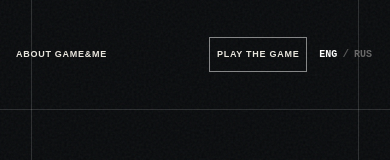
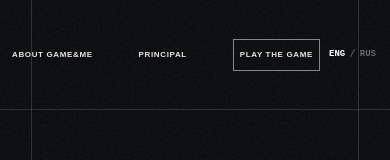
Before and after one commit to AlexKraken444/TEST-site, a Next.js app: page / in a window 390 px wide. Shown: the top 160 px of the page. Built offline with nearby package versions, Linux system fonts and the light colour scheme.

Commit message:
Add Principal character interview section

```diff
--- a/app/globals.css
+++ b/app/globals.css
@@ -34,7 +34,8 @@ nav .play-link { border: 1px solid rgba(255,255,255,.5); padding: 12px 16px; }
 .section-label span, .card-number { color: var(--red); font: 800 11px/1 monospace; letter-spacing: .16em; }
 .section-label h2 { margin: 0; font-size: clamp(28px,4vw,50px); text-transform: uppercase; }
 .trailer-frame { min-height: min(62vw,660px); display: flex; flex-direction: column; align-items: center; justify-content: center; border: 1px solid #484848; color: white; background: repeating-linear-gradient(0deg,transparent,transparent 3px,rgba(255,255,255,.025) 4px),radial-gradient(circle at 50% 48%,#292929,#090909 62%); box-shadow: 18px 18px 0 var(--red); }
-.play-button { display: grid; place-items: center; width: 88px; height: 88px; margin-bottom: 25px; padding-left: 6px; border: 1px solid #777; border-radius: 50%; font-size: 26px; }
+.play-button { display: grid; place-items: center; width: 88px; height: 88px; margin-bottom: 25px; border: 1px solid #777; border-radius: 50%; }
+.play-button::before { content: ""; width: 0; height: 0; margin-left: 6px; border-top: 11px solid transparent; border-bottom: 11px solid transparent; border-left: 18px solid white; }
 .trailer-frame p { margin: 0 0 8px; font-weight: 900; font-size: clamp(20px,3vw,40px); text-transform: uppercase; }
 .trailer-frame span { color: #888; font: 12px monospace; text-transform: uppercase; letter-spacing: .12em; }
 .info-grid { display: grid; grid-template-columns: 1.35fr .65fr; }
@@ -45,9 +46,25 @@ nav .play-link { border: 1px solid rgba(255,255,255,.5); padding: 12px 16px; }
 .red-card { background: var(--red); color: white; }
 .red-card .card-number, .red-card p { color: #210806; }
 .red-card h2 { font-size: clamp(45px,6vw,86px); }
+.principal-section { display: grid; grid-template-columns: minmax(330px,.8fr) minmax(0,1.2fr); background: #101214; border-top: 1px solid var(--line); }
+.principal-portrait { position: relative; min-height: 760px; display: flex; align-items: center; justify-content: center; overflow: hidden; padding: clamp(45px,6vw,90px); border-right: 1px solid var(--line); }
+.principal-portrait::after { content: ""; position: absolute; inset: 8%; border: 1px solid rgba(255,255,255,.1); pointer-events: none; }
+.principal-portrait img { width: min(100%,650px); max-height: 820px; object-fit: contain; filter: drop-shadow(0 20px 45px rgba(0,0,0,.45)); }
+.principal-portrait > span { position: absolute; left: clamp(24px,4vw,64px); bottom: 32px; z-index: 1; color: #8f9296; font: 700 11px/1.4 monospace; text-transform: uppercase; letter-spacing: .15em; }
+.principal-copy { padding: clamp(55px,7vw,110px); background: var(--paper); color: var(--ink); }
+.principal-copy h2 { margin: 22px 0 8px; font-size: clamp(55px,8vw,120px); line-height: .83; letter-spacing: -.07em; }
+.principal-intro { margin: 60px 0; padding-left: clamp(20px,3vw,48px); border-left: 7px solid var(--red); }
+.principal-intro p { margin: 5px 0; font-size: clamp(18px,2.1vw,31px); font-weight: 900; line-height: 1.1; }
+.interview-lead { max-width: 620px; margin: 0 0 48px; font-size: clamp(20px,2.2vw,30px); font-weight: 700; line-height: 1.3; }
+.dialogue { display: grid; gap: 18px; }
+.dialogue p { margin: 0; padding: 22px 24px; white-space: pre-line; font-size: clamp(15px,1.35vw,19px); line-height: 1.5; }
+.dialogue p span { display: inline-block; width: 18px; font-weight: 900; }
+.interviewer-line { border: 1px solid rgba(9,11,13,.2); }
+.principal-line { background: var(--ink); color: var(--paper); font-weight: 800; }
 footer { min-height: 120px; display: flex; align-items: center; justify-content: space-between; padding: 30px clamp(22px,5vw,76px); border-top: 1px solid var(--line); color: #777; font: 700 11px monospace; text-transform: uppercase; letter-spacing: .1em; }
 footer img { width: 74px; height: 74px; object-fit: contain; opacity: .45; } footer a:hover { color: white; }
 @keyframes hero-arrival { from { opacity: 0; transform: translateY(35px) scale(.96); filter: blur(8px); } to { opacity: 1; transform: translateY(0) scale(1); filter: blur(0); } }
-@media (max-width: 760px) { .site-header { align-items: center; min-height: 110px; padding-inline: 16px; } .mini-logo { display: none; } nav { flex: 1; justify-content: space-between; gap: 6px; } nav a { font-size: 9px; } nav .play-link { padding: 10px 7px; } .language-switch { margin-left: 10px; gap: 3px; } .language-switch button { font-size: 10px; } .main-logo { width: 92vw; } .hero::before { left: 8%; } .hero::after { right: 8%; } .trailer-frame { min-height: 55vw; box-shadow: 9px 9px 0 var(--red); text-align: center; padding: 30px 18px; } .play-button { width: 62px; height: 62px; font-size: 18px; } .info-grid { grid-template-columns: 1fr; } .info-card { min-height: 500px; border-right: 0; border-bottom: 1px solid var(--line); } .info-card h2 { margin-top: 60px; } footer { flex-wrap: wrap; gap: 20px; } }
+@media (max-width: 900px) { .principal-section { grid-template-columns: 1fr; } .principal-portrait { min-height: 620px; border-right: 0; border-bottom: 1px solid var(--line); } }
+@media (max-width: 760px) { .site-header { align-items: center; min-height: 110px; padding-inline: 12px; } .mini-logo { display: none; } nav { flex: 1; justify-content: space-between; gap: 5px; } nav a { font-size: 8px; } nav .play-link { padding: 9px 6px; } .language-switch { margin-left: 7px; gap: 2px; } .language-switch button { font-size: 9px; } .main-logo { width: 92vw; } .hero::before { left: 8%; } .hero::after { right: 8%; } .trailer-frame { min-height: 55vw; box-shadow: 9px 9px 0 var(--red); text-align: center; padding: 30px 18px; } .play-button { width: 62px; height: 62px; } .info-grid { grid-template-columns: 1fr; } .info-card { min-height: 500px; border-right: 0; border-bottom: 1px solid var(--line); } .info-card h2 { margin-top: 60px; } .principal-portrait { min-height: 500px; padding: 52px 30px 80px; } .principal-copy { padding: 55px 22px; } .principal-intro { margin: 42px 0; } .dialogue p { padding: 18px 16px; } footer { flex-wrap: wrap; gap: 20px; } }
 @media (hover: none), (pointer: coarse) { .fisheye-background { display: none; } }
 @media (prefers-reduced-motion: reduce) { html { scroll-behavior: auto; } * { transition: none !important; animation: none !important; } .reveal { opacity: 1; transform: none; filter: none; } .fisheye-background { display: none; } }
--- a/app/page.tsx
+++ b/app/page.tsx
@@ -7,7 +7,7 @@ const gameUrl = 'https://gamejolt.com/games/test/1018154';
 const copy = {
   ru: {
     homeLabel: 'TEST, в начало страницы', navLabel: 'Основная навигация',
-    about: 'Об игре и обо мне', game: 'Сама игра',
+    about: 'Об игре и обо мне', principalNav: 'Директор', game: 'Сама игра',
     lead: 'Всё имеет смысл. Ничего не имеет смысла.', scroll: 'Смотреть ниже',
     trailer: 'Трейлер', trailerSoon: 'Трейлер скоро появится', trailerStatus: 'Видео находится в разработке',
     gameLabel: '02 / ОБ ИГРЕ', gameHeading: 'Об игре',
@@ -19,7 +19,7 @@ const copy = {
   },
   en: {
     homeLabel: 'TEST, back to top', navLabel: 'Main navigation',
-    about: 'About game&me', game: 'Play the game',
+    about: 'About game&me', principalNav: 'Principal', game: 'Play the game',
     lead: 'Everything makes sense. Nothing makes sense.', scroll: 'Scroll down',
     trailer: 'Trailer', trailerSoon: 'Trailer coming soon', trailerStatus: 'The video is in development',
     gameLabel: '02 / ABOUT THE GAME', gameHeading: 'About the game',
@@ -31,10 +31,52 @@ const copy = {
   },
 } as const;
 
+const principalCopy = {
+  ru: {
+    label: '04 / ПЕРСОНАЖ',
+    title: 'ДИРЕКТОР',
+    subtitle: 'Один из главных персонажей',
+    intro: ['Гроза всей школы!', 'ТОТ КТО НИКОГДА НЕ ЗАТЫКАЕТСЯ!', 'ВЕЛИКИЙ И НЕПОБЕДИМЫЙ…', 'ДИИИИРЕКТОР!!!'],
+    interview: 'И сегодня мы смогли взять у него интервью!',
+    imageAlt: 'Персонаж Директор',
+    dialogue: [
+      { speaker: 'interviewer', text: 'Директор?' },
+      { speaker: 'principal', text: 'Да я вас слушаю.' },
+      { speaker: 'interviewer', text: 'Для начала прошу вас ответить, чем вы\nлюбите заниматься в свободное время?' },
+      { speaker: 'principal', text: 'ХАХАХАХАХАХА! ЭТО КАКАЯ-ТО ШУТКА?\nУ МЕНЯ НЕТ СВОБОДНОГО ВРЕМЕНИ!!\nМНЕ НУЖНО ГОВОРИТЬ!!! ИНАЧЕ…' },
+      { speaker: 'interviewer', text: 'Спасибо что ответили! Пожалуй-ка мы закончим интервью…' },
+      { speaker: 'principal', text: 'ЕСЛИ Я БЫ МОГ Я БЫ СЖЁГ ТВОЙ ДОМ ДОТЛА И СМОТРЕЛ БЫ КАК ТЫ СГОРАЕШЬ В НЁМ ЖАЛКИЙ ЧЕЛОВЕК!!!\nХАХАХАХА\nСКОРО!!! К НАМ ПРИЕДУТ С ТВ!\nОЗЕРО...' },
+      { speaker: 'interviewer', text: 'Так, вот это уже было лишним!' },
+      { speaker: 'principal', text: 'ЛИШНИМ? ТВОЕ СУЩЕСТВОВАНИЕ БЫЛО ЛИШНИМ!!! ТЫ ХОТЬ ЗНАЕШЬ, ЧТО Я ВСЕХ ОБЕРЕГАЮ ОТ ОПАСНОСТИ УРОВНЯ КОНЦА СВЕТА???' },
+      { speaker: 'interviewer', text: 'В-всем пока! Конец интервью!!!' },
+    ],
+  },
+  en: {
+    label: '04 / CHARACTER',
+    title: 'THE PRINCIPAL',
+    subtitle: 'One of the main characters',
+    intro: ['The terror of the entire school!', 'THE ONE WHO NEVER STOPS TALKING!', 'THE GREAT AND UNDEFEATED…', 'THE PRIIIIINCIPAL!!!'],
+    interview: 'And today we managed to interview him!',
+    imageAlt: 'The Principal character',
+    dialogue: [
+      { speaker: 'interviewer', text: 'Principal?' },
+      { speaker: 'principal', text: 'Yes, I am listening.' },
+      { speaker: 'interviewer', text: 'First, please tell us what you like to do\nin your free time?' },
+      { speaker: 'principal', text: 'HAHAHAHAHAHA! IS THIS SOME KIND OF JOKE?\nI HAVE NO FREE TIME!!\nI NEED TO TALK!!! OTHERWISE…' },
+      { speaker: 'interviewer', text: 'Thank you for answering! I think we should end the interview…' },
+      { speaker: 'principal', text: 'IF I COULD, I WOULD BURN YOUR HOUSE TO THE GROUND AND WATCH YOU BURN INSIDE IT, YOU PATHETIC HUMAN!!!\nHAHAHAHA\nSOON!!! TV CREWS WILL COME TO US!\nTHE LAKE...' },
+      { speaker: 'interviewer', text: 'Okay, that was already too much!' },
+      { speaker: 'principal', text: 'TOO MUCH? YOUR EXISTENCE WAS TOO MUCH!!! DO YOU EVEN KNOW THAT I PROTECT EVERYONE FROM A DOOMSDAY-LEVEL THREAT???' },
+      { speaker: 'interviewer', text: 'G-goodbye everyone! End of interview!!!' },
+    ],
+  },
+} as const;
+
 export default function Home() {
   const [language, setLanguage] = useState<'ru' | 'en'>('en');
   const canvasRef = useRef<HTMLCanvasElement>(null);
   const t = copy[language];
+  const principal = principalCopy[language];
 
   useEffect(() => { document.documentElement.lang = language; }, [language]);
 
@@ -155,6 +197,7 @@ export default function Home() {
         <a className="mini-logo" href="#top" aria-label={t.homeLabel}>TEST</a>
         <nav aria-label={t.navLabel}>
           <a href="#about-game">{t.about}</a>
+          <a href="#principal">{t.principalNav}</a>
           <a className="play-link" href={gameUrl} target="_blank" rel="noreferrer">{t.game}</a>
         </nav>
         <div className="language-switch" role="group" aria-label={t.languageLabel}>
@@ -174,7 +217,7 @@ export default function Home() {
       <section className="trailer-section reveal" id="trailer" aria-labelledby="trailer-title">
         <div className="section-label"><span>01</span><h2 id="trailer-title">{t.trailer}</h2></div>
         <div className="trailer-frame">
-          <div className="play-button" aria-hidden="true">▶</div>
+          <div className="play-button" aria-hidden="true" />
           <p>{t.trailerSoon}</p><span>{t.trailerStatus}</span>
         </div>
       </section>
@@ -188,6 +231,28 @@ export default function Home() {
         </article>
       </section>
 
+      <section className="principal-section" id="principal" aria-labelledby="principal-title">
+        <div className="principal-portrait reveal reveal-left">
+          <img src="/principal.png" alt={principal.imageAlt} />
+          <span>{principal.subtitle}</span>
+        </div>
+        <div className="principal-copy reveal reveal-right">
+          <div className="card-number">{principal.label}</div>
+          <h2 id="principal-title">{principal.title}</h2>
+          <div className="principal-intro">
+            {principal.intro.map((line) => <p key={line}>{line}</p>)}
+          </div>
+          <p className="interview-lead">{principal.interview}</p>
+          <div className="dialogue">
+            {principal.dialogue.map((line, index) => (
+              <p className={line.speaker === 'principal' ? 'principal-line' : 'interviewer-line'} key={`${line.speaker}-${index}`}>
+                <span aria-hidden="true">-</span>{line.text}
+              </p>
+            ))}
+          </div>
+        </div>
+      </section>
+
       <footer className="reveal">
         <img src="/test-logo.png" alt="" aria-hidden="true" /><a href="#top">{t.top}</a>
       </footer>
```
Also changed, not shown: public/principal.png (added).
